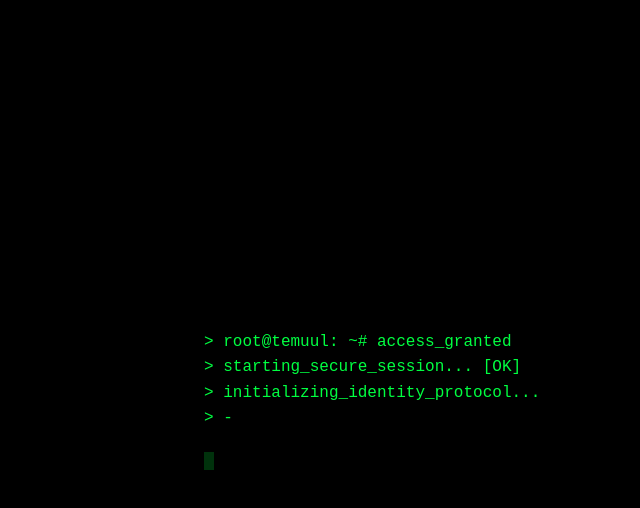
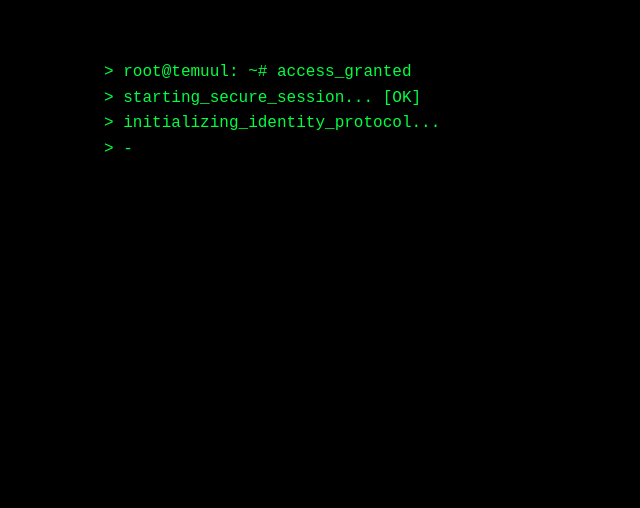
Before and after one commit to myagmartemuul-a11y/my_portfolio, a plain HTML site: page index.html in a window 1280 px wide. Shown: the whole page, without its empty margins (211-851 px from the left). Drawn offline with Linux system fonts and the light colour scheme.

Commit message:
Refactor styles for layout and scrollbar
Adjusted layout properties, modified scrollbar styles, and updated dimensions for various elements.

```diff
--- a/style.css
+++ b/style.css
@@ -8,15 +8,17 @@ body {
     color: var(--green);
     font-family: 'Courier New', Courier, monospace;
     display: flex;
-    align-items: center; justify-content: center;
+    justify-content: center;
+    align-items: flex-start; /* Дээрээс нь эхэлнэ */
     min-height: 100vh;
     margin: 0;
-    overflow: hidden;
+    overflow-y: auto; /* Доошоо гүйлгэхийг зөвшөөрнө */
+    padding: 40px 0; /* Дээд доод талдаа зай авна */
 }
 
 .terminal-container {
     width: 90%;
-    max-width: 450px;
+    max-width: 650px;
     padding: 20px;
 }
 
@@ -24,13 +26,14 @@ body {
     font-size: 16px;
     line-height: 1.6;
     white-space: pre-wrap;
-    margin-bottom: 20px;
+    margin-bottom: 30px;
 }
 
 .links-group {
-    display: none;
+    display: none; /* JS ажиллаж дуустал нууцтай байна */
     flex-direction: column;
     gap: 15px;
+    margin-top: 20px;
 }
 
 .link-item {
@@ -40,7 +43,6 @@ body {
     border: 1px solid var(--green);
     color: var(--green);
     text-decoration: none;
-    font-size: 14px;
     font-weight: bold;
     transition: 0.3s;
 }
@@ -53,12 +55,7 @@ body {
 .htb { border-color: #9fef00; color: #9fef00; }
 .htb:hover { background: #9fef00; color: #000; }
 
-#cursor {
-    display: inline-block;
-    width: 10px; height: 18px;
-    background: var(--green);
-    animation: blink 0.8s infinite;
-    vertical-align: middle;
-}
-
-@keyframes blink { 50% { opacity: 0; } }
+/* Hacker style scrollbar */
+::-webkit-scrollbar { width: 4px; }
+::-webkit-scrollbar-track { background: #000; }
+::-webkit-scrollbar-thumb { background: var(--green); }
```
